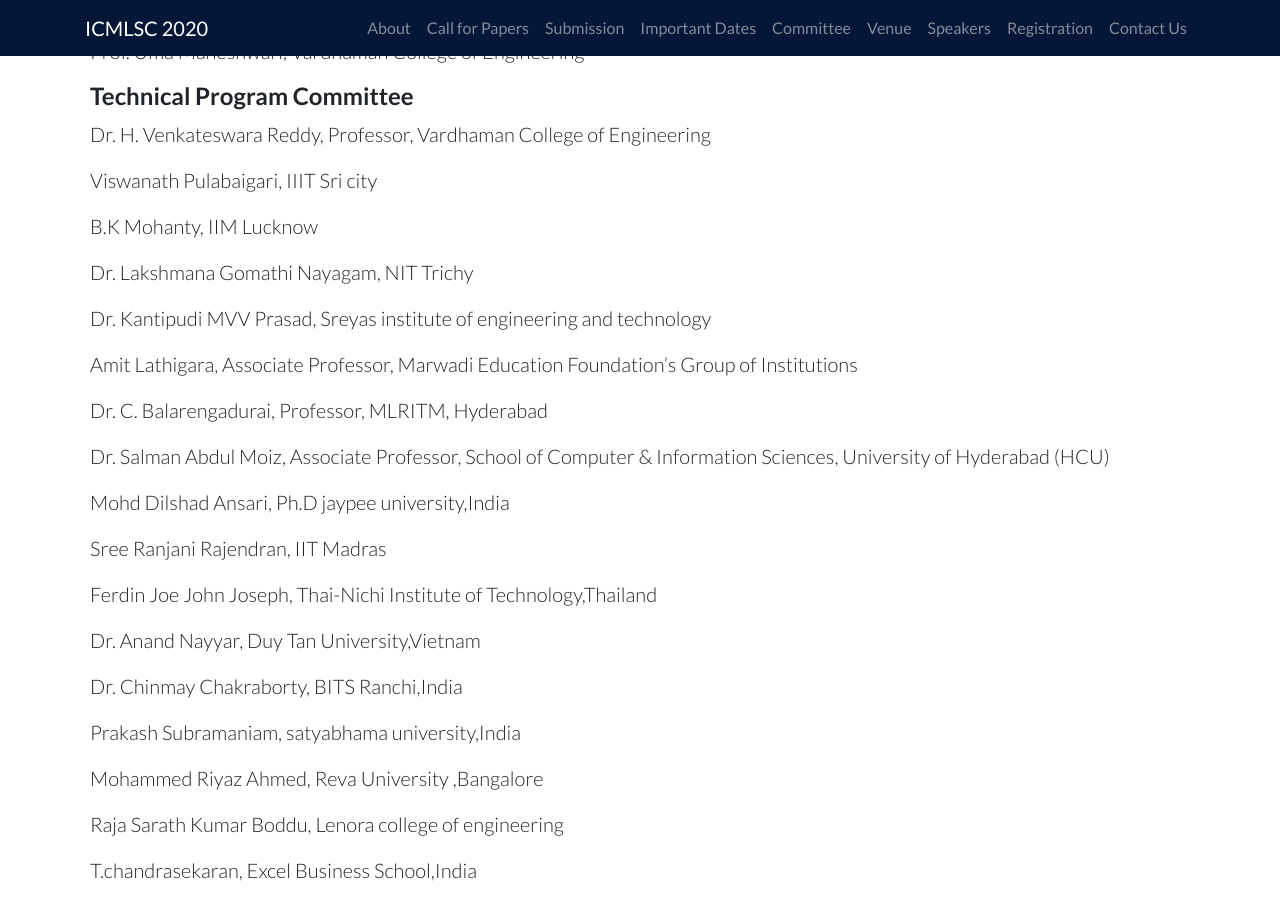
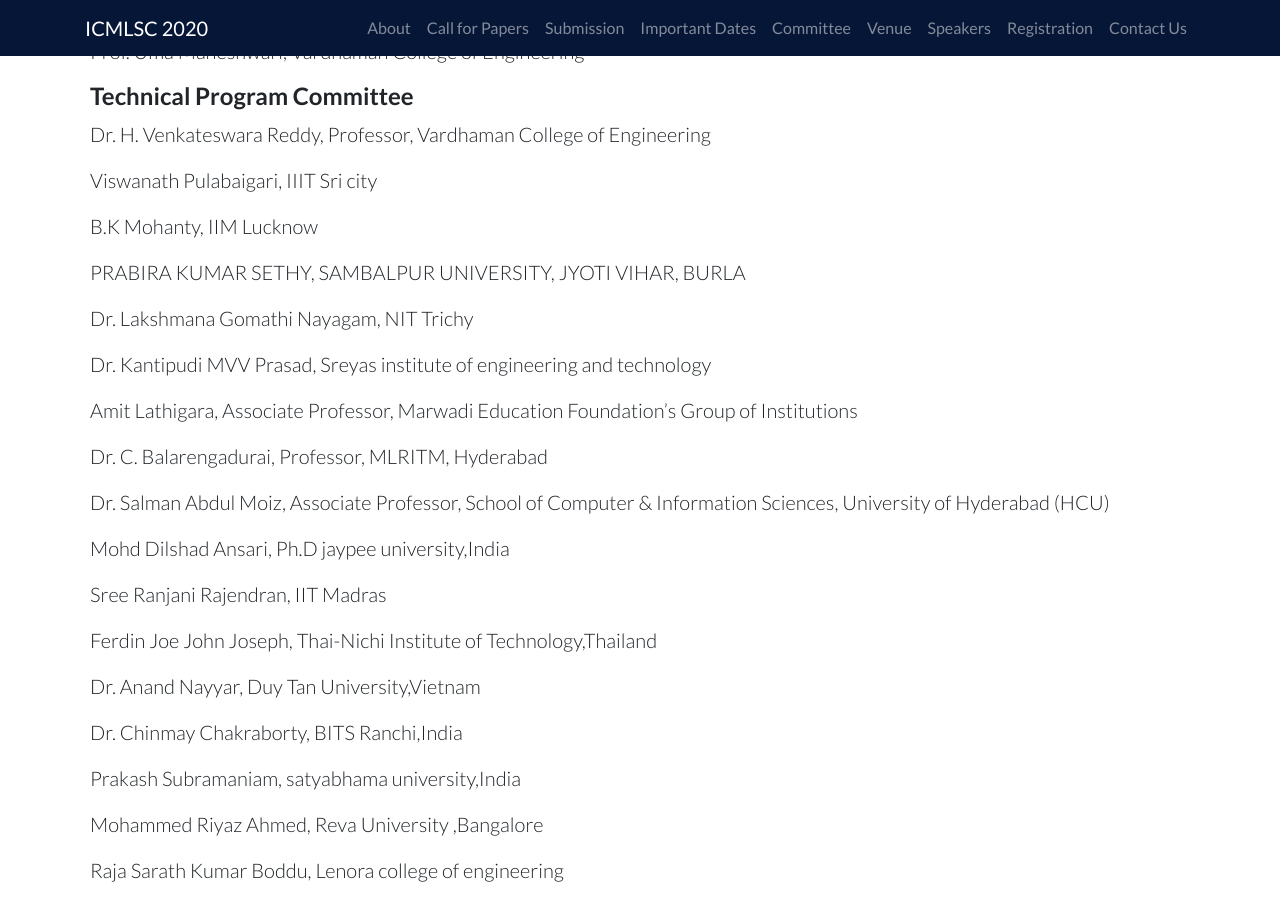
Before and after one commit to ieeevardhaman/icmlsc-website, a Jekyll site: the page built from pages/committee.md, in a window 1280 px wide and 900 px high, scrolled down 3088 px. Built offline with Jekyll 4.4.1, drawn with Linux system fonts in a browser that asks for light colours; our own code applies the rules of GitHub Pages for plain Markdown files.

Commit message:
Update committee.md

```diff
--- a/pages/committee.md
+++ b/pages/committee.md
@@ -117,6 +117,8 @@ Viswanath Pulabaigari,	IIIT Sri city
 
 B.K Mohanty,	IIM Lucknow
 
+PRABIRA KUMAR SETHY, SAMBALPUR UNIVERSITY, JYOTI VIHAR, BURLA
+
 Dr. Lakshmana Gomathi Nayagam, 	NIT Trichy
 
 Dr. Kantipudi MVV Prasad, Sreyas institute of engineering and technology
```
